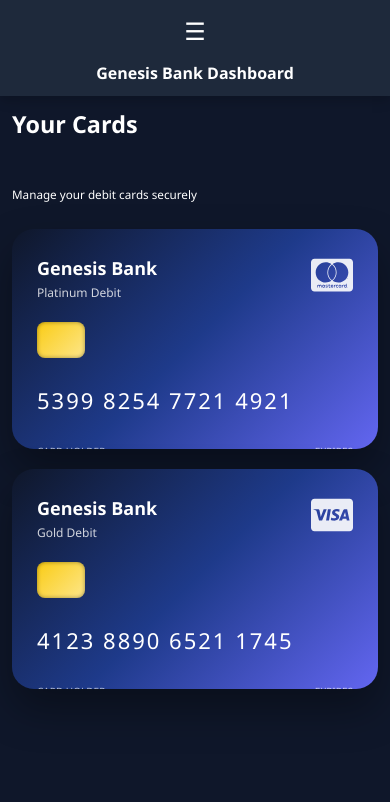
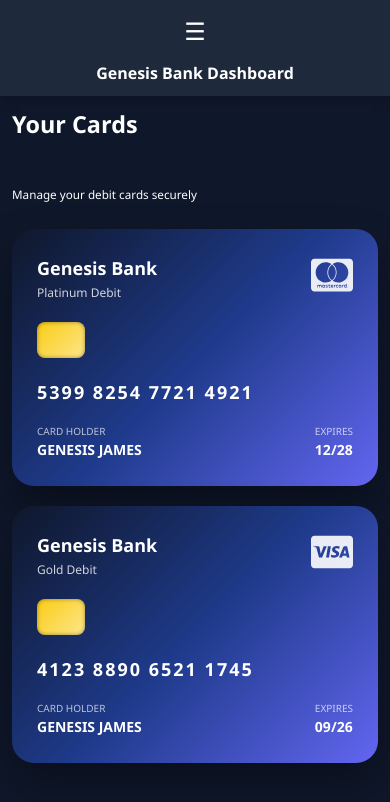
Before and after one commit to BUCHI909/Online-Bank, a React (Vite) app in the folder client/: page /dashboard/cards in a window 390 px wide. Shown: the top 802 px of the page. Built offline with nearby package versions, Linux system fonts and the light colour scheme; sample sign-in values are in the browser's storage.

Commit message:
Cards: responsive grid and card sizing to avoid clipping on mobile

```diff
--- a/client/src/pages/Cards.jsx
+++ b/client/src/pages/Cards.jsx
@@ -99,23 +99,20 @@ const styles = {
 
   cards: {
     display: "grid",
-    gridTemplateColumns:
-      window.innerWidth <= 768
-        ? "1fr"
-        : "repeat(auto-fit, minmax(360px, 1fr))",
+    gridTemplateColumns: "repeat(auto-fit, minmax(280px, 1fr))",
     gap: 20,
   },
 
   card: {
     position: "relative",
-    height: 220,
+    minHeight: 180,
     borderRadius: 22,
     padding: 25,
     color: "#fff",
     background:
       "linear-gradient(135deg,#0f172a,#1e3a8a,#6366f1)",
     boxShadow: "0 20px 40px rgba(0,0,0,0.35)",
-    overflow: "hidden",
+    overflow: "visible",
   },
 
   topRow: {
@@ -151,11 +148,11 @@ const styles = {
   },
 
   number: {
-    fontSize: 22,
+    fontSize: "clamp(18px, 4vw, 22px)",
     letterSpacing: 2,
-    marginTop: 25,
-    marginBottom: 25,
-    fontWeight: 500,
+    marginTop: 20,
+    marginBottom: 16,
+    fontWeight: 600,
   },
 
   bottomRow: {
```
